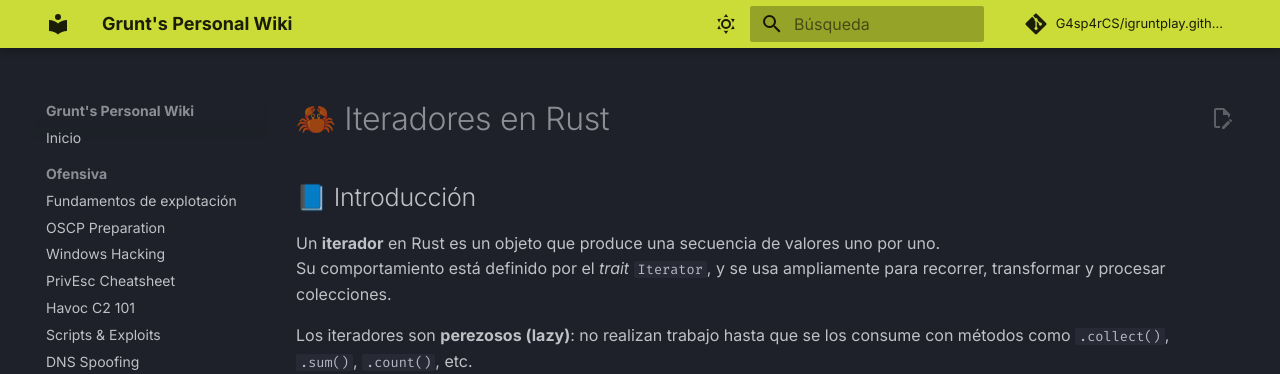
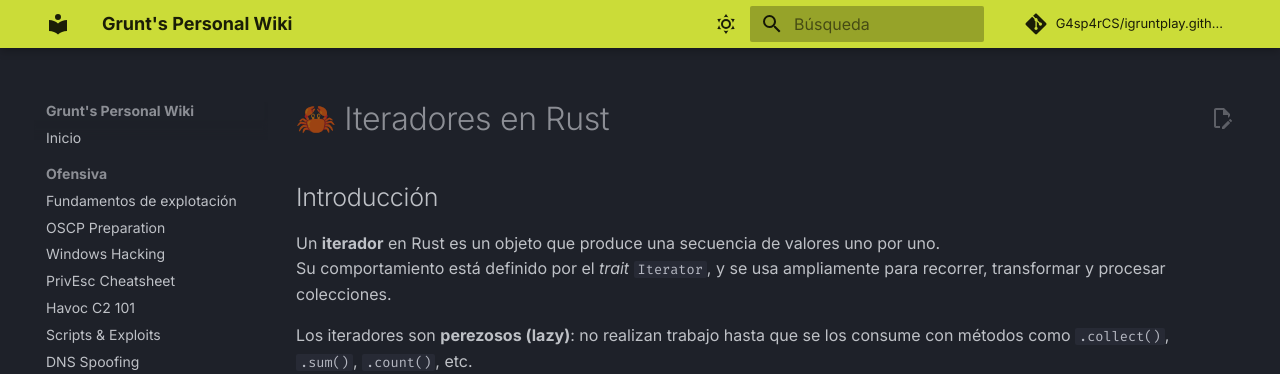
Before and after one commit to G4sp4rCS/igruntplay.github.io, an MkDocs documentation site: the page built from docs/Rust/iterators-rust.md, in a window 1280 px wide and 900 px high. Shown: the top 374 px of the window. Built offline with MkDocs 1.6.1 and Material for MkDocs 9.7.7, drawn with Linux system fonts in a browser that asks for light colours; comment, search, counter and statistics services are not loaded.

```diff
--- a/docs/Rust/iterators-rust.md
+++ b/docs/Rust/iterators-rust.md
@@ -1,6 +1,6 @@
 # 🦀 Iteradores en Rust
 
-## 📘 Introducción
+## Introducción
 
 Un **iterador** en Rust es un objeto que produce una secuencia de valores uno por uno.
 Su comportamiento está definido por el *trait* `Iterator`, y se usa ampliamente para recorrer, transformar y procesar colecciones.
```
